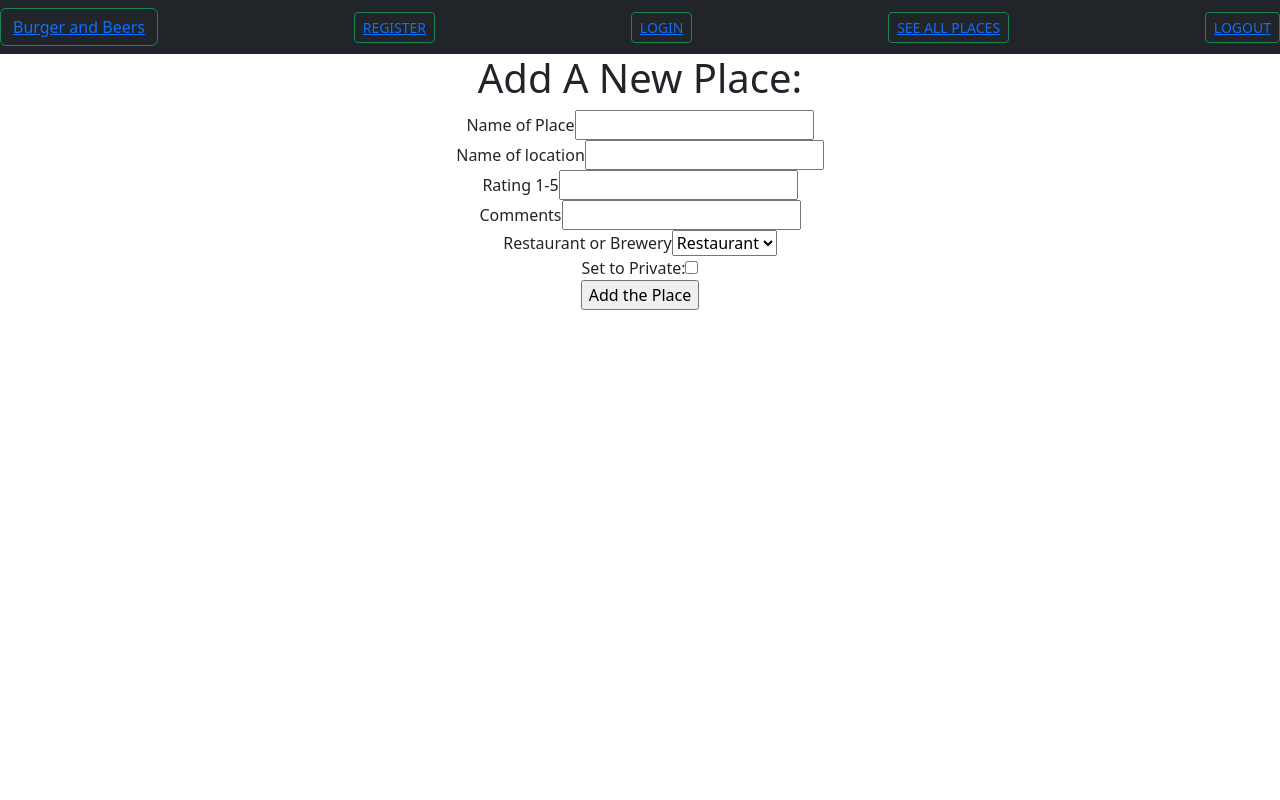
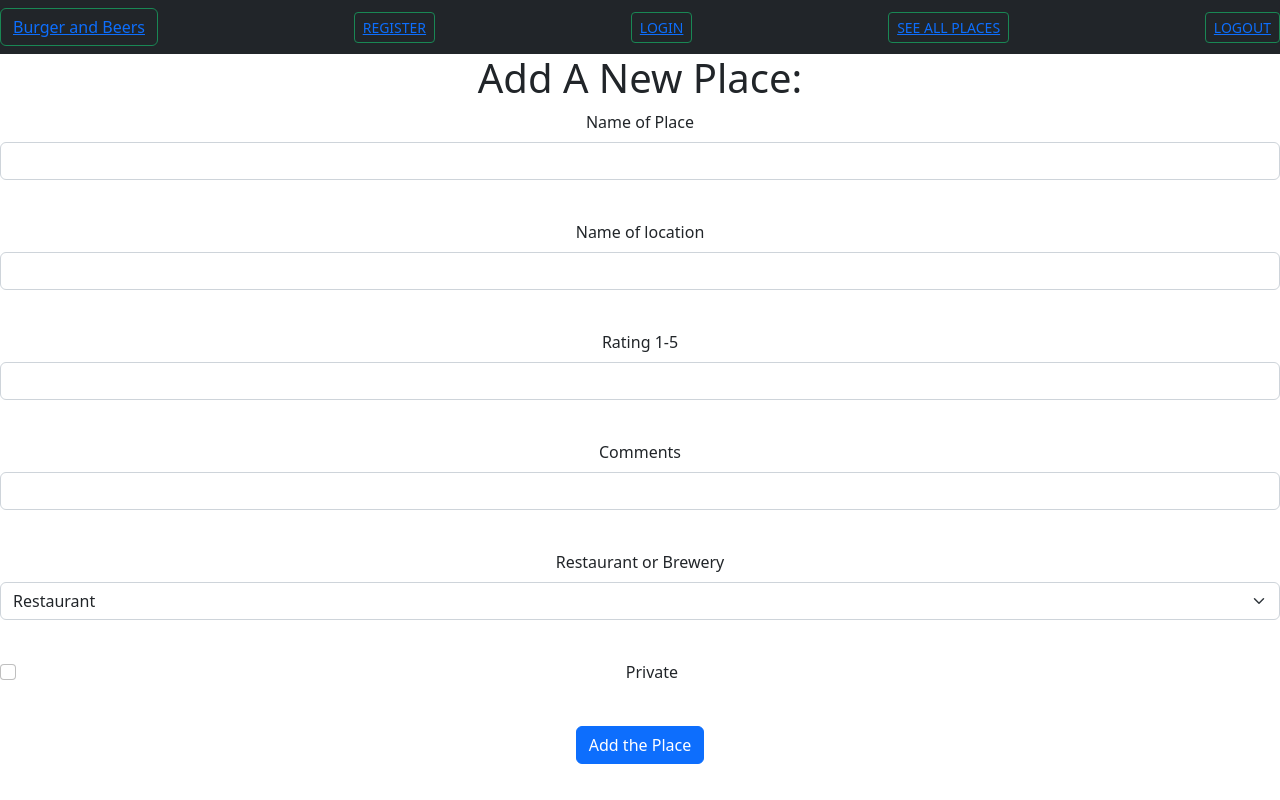
Before and after one commit to mickey-40/burgers_and_beers_frontend, a React (Create React App) app: page /places/add in a window 1280 px wide. Built offline with nearby package versions, Linux system fonts and the light colour scheme; no server answers.

Commit message:
made the update a modal and change the add form to bootstrap

```diff
--- a/src/App.js
+++ b/src/App.js
@@ -9,6 +9,7 @@ import PlacesContainer from './components/PlacesContainer'
 import PlaceView from './components/PlaceView'
 import AddPlace from './components/AddPlace'
 import LogoutUser from './components/LogoutUser'
+import UpdatePlace from './components/UpdatePlace'
 
 let baseUrl = 'http://localhost:8000'
 
@@ -125,7 +126,12 @@ export default function App() {
 
       })
     }
+  //Update place function
+  const updatePlace = async(id)=>{
+    console.log(id)
+  }
 
+  //delete place function
     const deletePlace = async(id) => {
       console.log(id)
 
@@ -163,6 +169,7 @@ export default function App() {
         <Route path="places" element={<PlacesContainer places={places} />}/>
         <Route path="places/:id" element={<PlaceView  loginUser={loginUser} places={places} deletePlace={deletePlace}/>}/>
         <Route path="places/add" element={<AddPlace loginUser={loginUser} places={places}/>}/>
+        <Route path='places/edit/:id' element={<UpdatePlace loginUser={loginUser} places={places} updatePlace={updatePlace}/>}/>
 
         {/* not mandatory to put a "/" at the beginning of a route */}
 
--- a/src/components/AddPlace.jsx
+++ b/src/components/AddPlace.jsx
@@ -1,11 +1,11 @@
 import React, { useState } from "react"
-// import {Button, Col, Form, Row} from 'react-bootstrap'
+import {Button, Col, Form, Row} from 'react-bootstrap'
 import {useNavigate} from 'react-router-dom'
 
 let baseURL = 'http://localhost:8000'
 
 export default function AddPlace(props) {
-  const navigate = useNavigate()
+
 
   const [name, setName] = useState('')
   const [location, setLocation]= useState('')
@@ -39,73 +39,71 @@ export default function AddPlace(props) {
     }
 
   }
-  //   .then (res => res.json())
-  //     .then (resJson => {
-  //      console.log('AddPlace - resJson', resJson)
 
-
-
-
-
-  //   }).catch (error => console.error({'Error': error}))
-
-  //   navigate('/places')
-
-  // }
 
   return (
     <>
       <h1>Add A New Place:</h1>
-      <form onSubmit={handleSubmit}>
-          <label htmlFor="name">Name of Place</label>
-            <input
-              type="text"
-              id="name"
-              name="name"
-              onChange={(e)=> setName(e.target.value)}
-              /><br/>
+      <Form onSubmit={handleSubmit}>
+          <Form.Group className="mb-3" controlId="formname">
+            <Form.Label >Name of Place</Form.Label>
+              <Form.Control
+                type="text"
 
-              <label htmlFor="location">Name of location</label>
-              <input
+                name="name"
+                onChange={(e)=> setName(e.target.value)}
+                /><br/>
+          </Form.Group>
+          <Form.Group className="mb-3" controlId="formlocation">
+              <Form.Label >Name of location</Form.Label>
+              <Form.Control
                 type="text"
-                id="location"
+
                 name="location"
                 onChange={(e)=> setLocation(e.target.value)}
                 value={location}
                 /><br/>
+          </Form.Group>
+          <Form.Group className="mb-3" controlId="formrating">
+              <Form.Label >Rating 1-5</Form.Label>
+              <Form.Control
+                type="number"
 
-              <label htmlFor="rating">Rating 1-5</label>
-              <input
-                type="number"
-                id="rating"
                 name="rating"
                 onChange={(e)=> setRating(e.target.value)}
                 /><br/>
+            </Form.Group>
+            <Form.Group className="mb-3" controlId="formcomments">
+              <Form.Label >Comments</Form.Label>
+              <Form.Control
+                type="textarea"
 
-              <label htmlFor="comments">Comments</label>
-              <input
-                type="textarea"
-                id="comments"
                 name="comments"
                 onChange={(e)=> setComments(e.target.value)}
                 /><br/>
-
-                <label htmlFor="imageURL">Restaurant or Brewery </label>
-                <select
+            </Form.Group>
+            <Form.Group className="mb-3" controlId="formimageUrl">
+                <Form.Label >Restaurant or Brewery </Form.Label>
+                <Form.Select
+                  id="disabledSelect"
                   value={imageURL}
                   onChange={(e)=> setImageURL(e.target.value)}
                   >
                   <option value={'https://i.imgur.com/ehvIDCTl.jpg'}>Restaurant</option>
                   <option value={'https://i.imgur.com/WmCiEbS.jpeg'}>Brewery</option>
 
-                </select><br/>
+                </Form.Select><br/>
+              </Form.Group>
+              <Form.Group className="mb-3">
+                <Form.Check
+                  value={privateUse}
+                  label='Private'
+                  type="checkbox"
+                  onChange={(e)=> setPrivateUse(e.target.value)}/><br/>
+                </Form.Group>
+                <Button type="submit">Add the Place</Button>
 
-                <label htmlFor="private">Set to Private: </label>
-                <input
-                value={privateUse} type="checkbox"
-                onChange={(e)=> setPrivateUse(e.target.value)}/><br/>
-                <input type="submit" id="submit"  value="Add the Place"/>
-        </form>
+        </Form>
     </>
   );
   }
--- a/src/components/PlaceView.jsx
+++ b/src/components/PlaceView.jsx
@@ -1,5 +1,8 @@
 import React, {useState, useEffect} from 'react';
-import {useNavigate} from 'react-router-dom'
+import {useNavigate} from "react-router-dom"
+import UpdatePlace from './UpdatePlace';
+
+
 
 import {useParams} from 'react-router-dom';
 
@@ -7,7 +10,7 @@ let baseUrl = 'http://localhost:8000'
 const PlaceView = (props) => {
     let [place, setPlace] = useState({});
     let {id} = useParams()
-    let navigate = useNavigate()
+    const navigate = useNavigate()
 
 
     const getOnePlaceById = (id) => {
@@ -27,24 +30,7 @@ const PlaceView = (props) => {
         })
       }
 
-    //   const deletePlace = async(id) => {
-    //     console.log(id)
 
-    //     try {
-    //       const deletePlace = await fetch(baseUrl + '/api/v1/places/' + id,{
-    //         method: "Delete",
-    //         credentials: "include"
-
-    //       })
-    //         console.log(deletePlace)
-    //         // window.location = '/places'
-
-    //       } catch (err){
-    //       console.log('Error ', err)
-    //     }
-    //     navigate('/places')
-
-    // }
 
 
       useEffect(()=>{
@@ -62,6 +48,11 @@ const PlaceView = (props) => {
 
             <h2>Private: {place.private}</h2>
             <button onClick={()=>{props.deletePlace(place.id)}}>Delete Place</button>
+            <div>
+              <UpdatePlace place={place}/>
+            </div>
+
+
         </>
     )
 }
--- a/src/components/PlacesContainer.jsx
+++ b/src/components/PlacesContainer.jsx
@@ -32,6 +32,7 @@ const PlacesContainer = (props) =>{
                       Comments: { place.comments }
                       </Card.Text>
                       <Button variant="primary" onClick={()=>{navigate(`${place.id}`)}}>Show Place</Button>
+                      {/* <Button variant="primary" onClick={()=>{navigate(`edit/${place.id}`)}}>Update Place</Button> */}
                     </Card.Body>
                   </Card>
                   </Col>
--- /dev/null
+++ b/src/components/UpdatePlace.jsx
@@ -0,0 +1,139 @@
+import React, { useState } from 'react';
+import {Button, Form, Modal} from 'react-bootstrap';
+
+let baseURL = 'http://localhost:8000'
+
+function UpdatePlace(place) {
+  console.log('Update props', place)
+
+  const [show, setShow] = useState(false);
+
+  const handleClose = () => setShow(false);
+  const handleShow = () => setShow(true);
+  const [places, setPlaces] = useState(place.place)
+  console.log('places ', places)
+  const [name, setName] = useState(places.name)
+  const [location, setLocation]= useState('')
+  const [rating, setRating]= useState('')
+  const [likes, setLikes]= useState('')
+  const [comments, setComments]= useState()
+  const [imageURL, setImageURL]= useState('')
+  const [privateUse, setPrivateUse]= useState('')
+
+  const handleSubmit = async (event) => {
+    console.log(place)
+    event.preventDefault()
+
+    try{
+      const places ={name,location,rating,likes,comments,imageURL,privateUse}
+      const response = await fetch(baseURL + '/api/v1/places/edit/'+ place.place.id, {
+        method: 'PUT',
+        credentials: "include",
+        body: JSON.stringify(places),
+        headers: {
+          'Content-Type': 'application/json'
+        }
+    })
+      console.log(response)
+     window.location = "/"+places.id
+    } catch (err){
+      console.log('Error', err)
+    }
+
+  }
+
+  return (
+    <>
+      <Button variant="primary" onClick={handleShow}>
+        Update Place
+      </Button>
+
+      <Modal show={show} onHide={handleClose} id={`id${place.place.id}`}>
+        <Modal.Header closeButton>
+          <Modal.Title>Update Place</Modal.Title>
+        </Modal.Header>
+        <Modal.Body>
+        <Form >
+          <Form.Group className="mb-3" controlId="name">
+            <Form.Label >Name of Place</Form.Label>
+              <Form.Control
+                type="text"
+
+                value={name}
+                name="name"
+                onChange={(e)=> setName(e.target.value)}
+                /><br/>
+          </Form.Group>
+          <Form.Group className="mb-3" >
+              <Form.Label htmlFor='location'>Name of location</Form.Label>
+              <Form.Control
+                type="text"
+                name="location"
+                onChange={(e)=> setLocation(e.target.value)}
+                value={place.place.location}
+                /><br/>
+          </Form.Group>
+          <Form.Group className="mb-3" >
+              <Form.Label htmlFor='rating'>Rating 1-5</Form.Label>
+              <Form.Control
+                type="number"
+                value={place.place.rating}
+                name="rating"
+                onChange={(e)=> setRating(e.target.value)}
+                /><br/>
+            </Form.Group>
+            <Form.Group className="mb-3" >
+              <Form.Label htmlFor='likes'>Likes</Form.Label>
+              <Form.Control
+                type="number"
+                value={place.place.likes}
+                name="likes"
+                onChange={(e)=> setLikes(e.target.value)}
+                /><br/>
+            </Form.Group>
+            <Form.Group className="mb-3" >
+              <Form.Label htmlFor='name'>Comments</Form.Label>
+              <Form.Control
+                type="textarea"
+                value={place.place.comments}
+                name="comments"
+                onChange={(e)=> setComments(e.target.value)}
+                /><br/>
+            </Form.Group>
+            <Form.Group className="mb-3" >
+                <Form.Label htmlFor='imageURL'>Restaurant or Brewery </Form.Label>
+                <Form.Select
+                  id="disabledSelect"
+                  value={place.place.imageURL}
+                  onChange={(e)=> setImageURL(e.target.value)}
+                  >
+                  <option value={'https://i.imgur.com/ehvIDCTl.jpg'}>Restaurant</option>
+                  <option value={'https://i.imgur.com/WmCiEbS.jpeg'}>Brewery</option>
+
+                </Form.Select><br/>
+              </Form.Group>
+              <Form.Group className="mb-3">
+                <Form.Check
+                  value={place.place.privateUse}
+                  label='Private'
+                  type="checkbox"
+                  onChange={(e)=> setPrivateUse(e.target.value)}/><br/>
+                </Form.Group>
+
+
+        </Form>
+        </Modal.Body>
+        <Modal.Footer>
+          <Button variant="secondary" onClick={handleClose}>
+            Close
+          </Button>
+          <Button type="submit" variant="primary" onClick={handleSubmit}>
+            Save Changes
+          </Button>
+        </Modal.Footer>
+      </Modal>
+    </>
+  );
+}
+
+export default UpdatePlace
```
